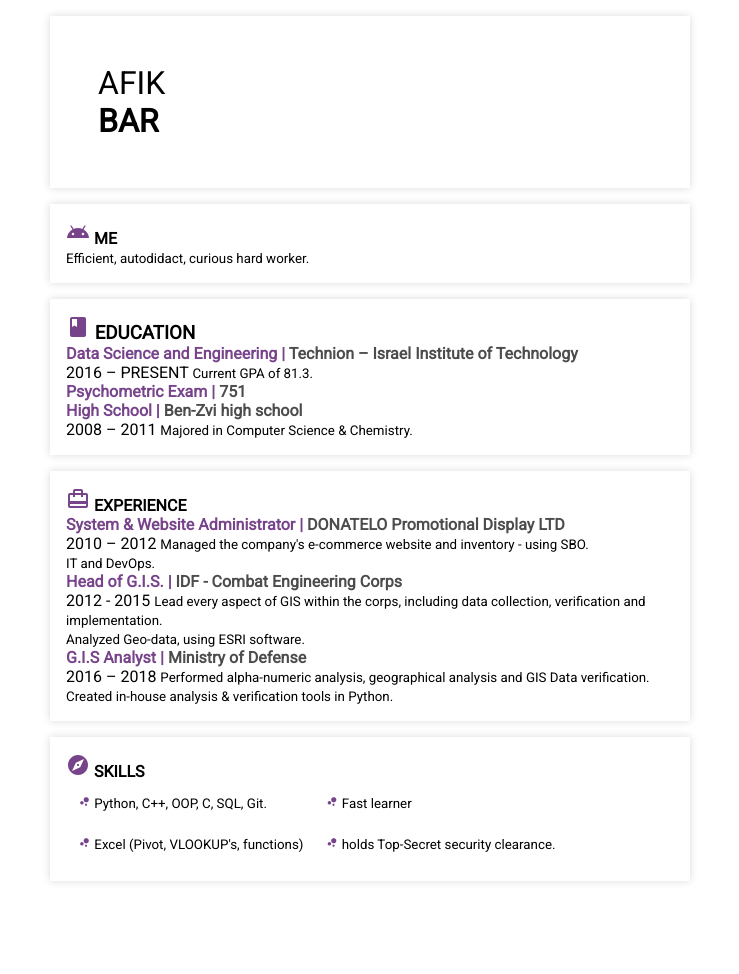
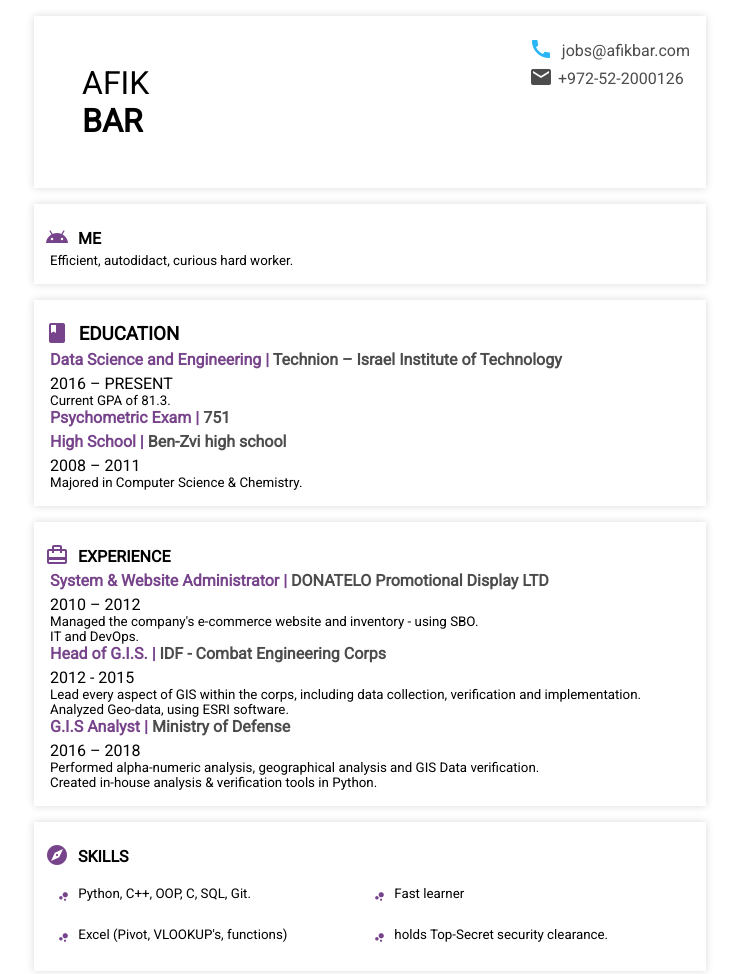
Before and after one commit to afikbar/cv_app, a plain HTML site: page index.html in a window 1280 px wide. Shown: the whole page, without its empty margins (270-1009 px from the left). Before the commit the page ends 897 px from the top, so only its background shows below. Drawn offline with Linux system fonts and the light colour scheme.

Commit message:
[web] add contact :beer:

```diff
--- a/index.html
+++ b/index.html
@@ -11,9 +11,13 @@
 <body>
 <div class="flex-container">
     <div class="card header">
-        <h1>AFIK<br>
+        <h1 style="float: left">AFIK<br>
             <b>BAR</b>
         </h1>
+        <div class="contact">
+            <i class="material-icons" style="color: #29B6F6">call</i><a href="mailto:jobs@afikbar.com" class="mail"> jobs@afikbar.com</a><br>
+            <i class="material-icons" style="color: #4C4C4C">email</i><a href="tel:+972-52-2000126" class="phone">+972-52-2000126</a>
+        </div>
     </div>
     <div class="card me">
         <h4 style="font-weight: bold"><i class="material-icons" style="color: #77448B">android</i> ME</h4>
@@ -60,18 +64,26 @@
         <table>
             <tr>
                 <td align="left">
-                    <small><i class="material-icons" style="color: #77448B;font-size: small;">bubble_chart</i>  Python, C++, OOP, C, SQL, Git.</small>
+                    <small><i class="material-icons" style="color: #77448B;font-size: small;">bubble_chart</i> Python,
+                        C++, OOP, C, SQL, Git.
+                    </small>
                 </td>
                 <td align="left">
-                    <small><i class="material-icons" style="color: #77448B;font-size: small;">bubble_chart</i>  Fast learner</small>
+                    <small><i class="material-icons" style="color: #77448B;font-size: small;">bubble_chart</i> Fast
+                        learner
+                    </small>
                 </td>
             </tr>
             <tr>
                 <td align="left">
-                    <small><i class="material-icons" style="color: #77448B;font-size: small;">bubble_chart</i> Excel (Pivot, VLOOKUP's, functions)</small>
+                    <small><i class="material-icons" style="color: #77448B;font-size: small;">bubble_chart</i> Excel
+                        (Pivot, VLOOKUP's, functions)
+                    </small>
                 </td>
                 <td align="left">
-                    <small><i class="material-icons" style="color: #77448B;font-size: small;">bubble_chart</i>  holds Top-Secret security clearance.</small>
+                    <small><i class="material-icons" style="color: #77448B;font-size: small;">bubble_chart</i> holds
+                        Top-Secret security clearance.
+                    </small>
                 </td>
             </tr>
         </table>
--- a/style.css
+++ b/style.css
@@ -16,6 +16,7 @@ h1, h2 {
 
 h3, h4, h5 {
     margin: 0;
+    margin-bottom: 5px;
 }
 
 body {
@@ -27,7 +28,6 @@ body {
     justify-content: flex-start;
     flex-wrap: wrap;
 }
-
 
 .flex-container {
     display: flex;
@@ -43,6 +43,31 @@ body {
     align-items: left;
     padding: 1rem;
     margin: 0.5rem 1rem;
-    width: 38rem;
+    width: 40rem;
     box-shadow: 0 0 0.5rem 0 rgba(0, 0, 0, 0.15);
 }
+
+.contact {
+    float: right;
+
+}
+
+.phone, .mail {
+    text-decoration: none;
+    color: #4C4C4C;
+}
+.header{
+    display: inline-flex;
+    flex-direction: row;
+    justify-content: space-between;
+}
+.me, .edu, .exp, .skill {
+    display: flex;
+    justify-items: flex-start;
+}
+
+.material-icons {
+    position: relative;
+    top: 5px;
+    left: -5px;
+}
```
